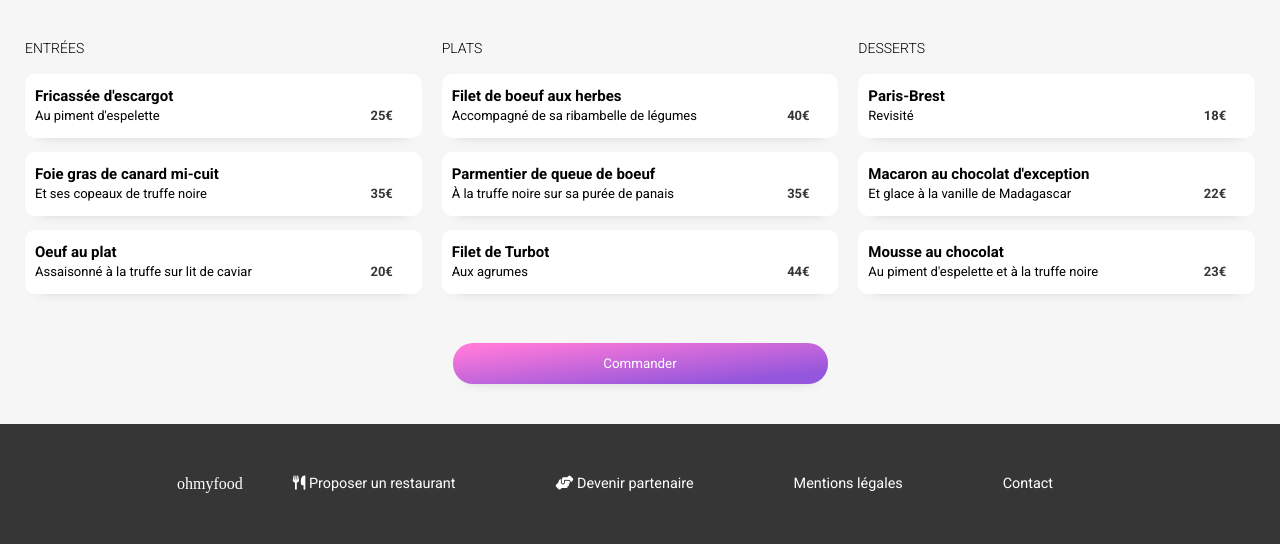
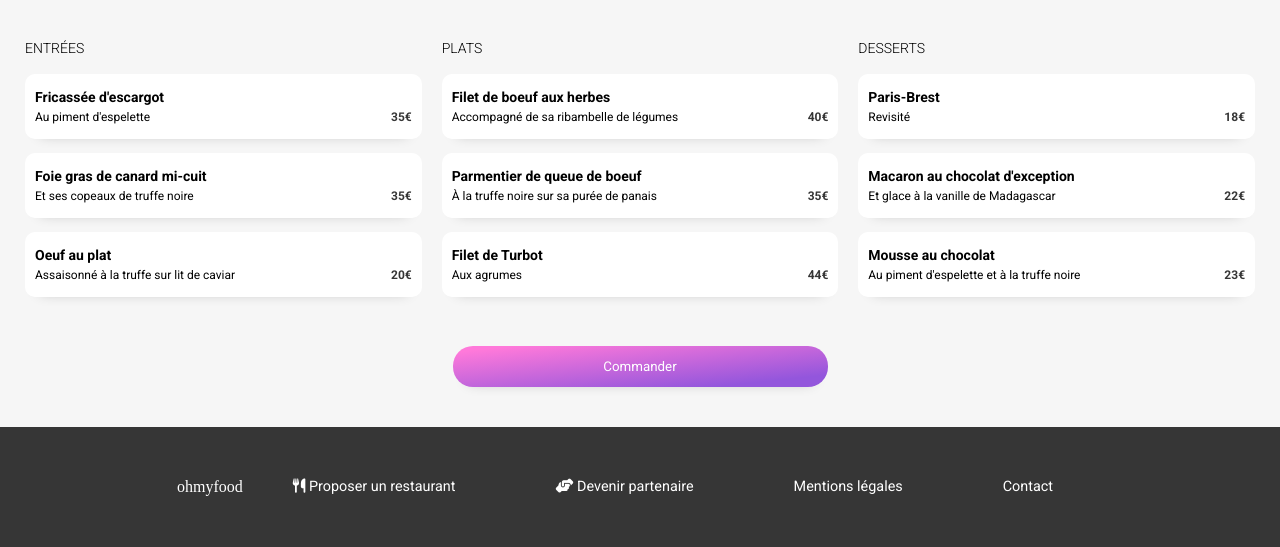
Before and after one commit to flaviebrct/Bourcet_Flavie_1_code__032022, a website: page palettedugout.html in a window 1280 px wide. Shown: the part 404-951 px from the top of the page. Drawn offline with Linux system fonts and the light colour scheme; a web font is replaced by a local one.

Commit message:
ajout animations page menu + loader

```diff
--- a/palettedugout.html
+++ b/palettedugout.html
@@ -32,95 +32,148 @@
 
             <div class="menu__title">
                 <h2 class="logo__font">La palette du goût</h2>
+                <div class="card__icon">
                     <i class="fa-regular fa-heart heart"></i>
+                    <i class="fa-solid fa-heart heart__full"></i>
+                </div>
             </div>
             <div class="menu__step">
 
-                <div class="menu__step--starter">
+                <section class="menu__step--starter">
 
                     <h3>Entrées</h3>
 
+
                     <div class="menu__recipe">
+                        <div class="menu__recipe--container">
+                            <div class="menu__details">
                                 <p class="bold">Fricassée d'escargot</p>
-                        <div class="menu__details">
-                            <p>Au piment d'espelette</p>
-                            <p class="menu__price">25€</p>
+                                <p class="description">Au piment d'espelette</p>
+                            </div>
+                            <p class="menu__price">35€</p>
+                        </div>
+                        <div class="checked">
+                            <i class="fa-solid fa-circle-check"></i>
                         </div>
                     </div>
 
                     <div class="menu__recipe">
+                        <div class="menu__recipe--container">
+                            <div class="menu__details">
                                 <p class="bold">Foie gras de canard mi-cuit</p>
-                        <div class="menu__details">
-                            <p>Et ses copeaux de truffe noire</p>
+                                <p class="description">Et ses copeaux de truffe noire</p>
+                            </div>
                             <p class="menu__price">35€</p>
+                        </div>
+                        <div class="checked">
+                            <i class="fa-solid fa-circle-check"></i>
                         </div>
                     </div>
 
                     <div class="menu__recipe">
+                        <div class="menu__recipe--container">
+                            <div class="menu__details">
                                 <p class="bold">Oeuf au plat</p>
-                        <div class="menu__details">
-                            <p>Assaisonné à la truffe sur lit de caviar</p>
+                                <p class="description">Assaisonné à la truffe sur lit de caviar</p>
+                            </div>
                             <p class="menu__price">20€</p>
                         </div>
+                        <div class="checked">
+                            <i class="fa-solid fa-circle-check"></i>
                         </div>
                     </div>
+                </section>
 
-                <div class="menu__step--dish">
+                <section class="menu__step--dish">
                     <h3>Plats</h3>
 
 
                     <div class="menu__recipe">
+                        <div class="menu__recipe--container">
+
+                            <div class="menu__details">
                                 <p class="bold">Filet de boeuf aux herbes</p>
-                        <div class="menu__details">
-                            <p>Accompagné de sa ribambelle de légumes</p>
+                                <p class="description">Accompagné de sa ribambelle de légumes</p>
+                            </div>
                             <p class="menu__price">40€</p>
+                        </div>
+                        <div class="checked">
+                            <i class="fa-solid fa-circle-check"></i>
                         </div>
                     </div>
 
                     <div class="menu__recipe">
+                        <div class="menu__recipe--container">
+                            <div class="menu__details">
                                 <p class="bold">Parmentier de queue de boeuf</p>
-                        <div class="menu__details">
-                            <p>À la truffe noire sur sa purée de panais</p>
+                                <p class="description">À la truffe noire sur sa purée de panais</p>
+                            </div>
                             <p class="menu__price">35€</p>
                         </div>
-                    </div>
-                    <div class="menu__recipe">
-                        <p class="bold">Filet de Turbot</p>
-                        <div class="menu__details">
-                            <p>Aux agrumes</p>
-                            <p class="menu__price">44€</p>
-                        </div>
+                        <div class="checked">
+                            <i class="fa-solid fa-circle-check"></i>
                         </div>
                     </div>
 
-                <div class="menu__step--dessert">
+
+                    <div class="menu__recipe">
+                        <div class="menu__recipe--container">
+                            <div class="menu__details">
+                                <p class="bold">Filet de Turbot</p>
+                                <p class="description">Aux agrumes</p>
+                            </div>
+                            <p class="menu__price">44€</p>
+                        </div>
+                        <div class="checked">
+                            <i class="fa-solid fa-circle-check"></i>
+                        </div>
+                    </div>
+                </section>
+
+                <section class="menu__step--dessert">
                     <h3>Desserts</h3>
 
 
                     <div class="menu__recipe">
+                        <div class="menu__recipe--container">
+                            <div class="menu__details">
                                 <p class="bold">Paris-Brest</p>
-                        <div class="menu__details">
-                            <p>Revisité</p>
+                                <p class="description">Revisité</p>
+                            </div>
                             <p class="menu__price">18€</p>
+                        </div>
+                        <div class="checked">
+                            <i class="fa-solid fa-circle-check"></i>
                         </div>
                     </div>
 
                     <div class="menu__recipe">
-                        <p class="bold">Macaron au chocolat d'exception</p>
+                        <div class="menu__recipe--container">
                             <div class="menu__details">
-                            <p>Et glace à la vanille de Madagascar</p>
+                                <p class="bold description">Macaron au chocolat d'exception</p>
+                                <p class="description">Et glace à la vanille de Madagascar</p>
+                            </div>
                             <p class="menu__price">22€</p>
+                        </div>
+                        <div class="checked">
+                            <i class="fa-solid fa-circle-check"></i>
                         </div>
                     </div>
 
                     <div class="menu__recipe">
+                        <div class="menu__recipe--container">
+                            <div class="menu__details">
                                 <p class="bold">Mousse au chocolat</p>
-                        <div class="menu__details">
-                            <p>Au piment d'espelette et à la truffe noire</p>
+                                <p class="description">Au piment d'espelette et à la truffe noire</p>
+                            </div>
                             <p class="menu__price">23€</p>
                         </div>
+                        <div class="checked">
+                            <i class="fa-solid fa-circle-check"></i>
                         </div>
                     </div>
+
+                </section>
             </div>
 
             <div class="btn__wrapper">
--- a/sass/layout/_loader.scss
+++ b/sass/layout/_loader.scss
@@ -17,9 +17,7 @@
     justify-content: center;
     align-items: center;
 
-    animation: loader 0.5s;
-    animation-delay: 2.5s;
-    animation-fill-mode: both;
+    animation: loader 0.5s 2.5s both;
     z-index: 50;
 
     .letter {
--- a/sass/pages/_menu.scss
+++ b/sass/pages/_menu.scss
@@ -54,24 +54,59 @@ img {
     }
 
     &__recipe {
+        display: flex;
+        align-items: center;
+        justify-content: space-between;
         background-color: white;
         border-radius: 10px;
-        padding: 12px 10px;
+        overflow: hidden;
+
         margin: 14px 0px;
         line-height: 20px;
+
         @include shadow;
+
+
+
+        &--container {
+            padding: 12px 10px;
+            width: 100%;
+            display: flex;
+            align-items: flex-end;
+            justify-content: space-between;
+            overflow: hidden;
+        }
 
         p {
             margin: 0px;
-            font-size: 13px;
+            font-size: 12px;
 
             :not(.bold) {
                 font-weight: 100;
             }
 
             &.bold {
-                font-size: 15px;
+                font-size: 14px;
+            }
 
+        }
+
+        .checked {
+            display: flex;
+            justify-content: center;
+            align-items: center;
+            color: white;
+            background-color: $tertiary;
+            width: 70px;
+            height: 65px;
+            font-size: 20px;
+            margin-right: -13rem;
+            transition: margin 0.5s;
+
+            i {
+                transform: rotate(90deg);
+                transition: transform 0.5s;
+                transition-delay: 0.2s;
             }
 
         }
@@ -85,14 +120,16 @@ img {
 
     &__details {
         display: flex;
-        justify-content: space-between;
-        padding-right: 5%;
 
-        p:not(.menu__price) {
-            white-space: nowrap;
-            overflow: hidden;
-            text-overflow: ellipsis;
-        }
+        flex-direction: column;
+        overflow: hidden;
+
+
+        .description {
+        white-space: nowrap;
+        overflow: hidden;
+        text-overflow: ellipsis;}
+
     }
 
     .btn__wrapper {
@@ -102,6 +139,38 @@ img {
 
 }
 
+/* --- animations --- */
+
+.menu__recipe {
+    animation: fade 2s 1 forwards;
+    opacity: 0%;
+}
+
+.menu__recipe:nth-of-type(1) {
+    animation-delay: 0.5s;
+}
+
+.menu__recipe:nth-of-type(2) {
+    animation-delay: 0.7s;
+}
+
+.menu__recipe:nth-of-type(3) {
+    animation-delay: 0.9s;
+}
+
+.menu__recipe:hover .checked {
+    margin-right: 0px;
+
+    i {
+        transform: rotate(360deg);
+    }
+
+}
+
+
+
+
+/* --- media queries --- */
 @media screen and (min-width: 1024px) {
 
     img {
@@ -119,9 +188,11 @@ img {
             display: flex;
             justify-content: space-around;
 
-            &--starter, &--dish, &--dessert {
+            &--starter,
+            &--dish,
+            &--dessert {
                 height: 100%;
-                width: 100%;
+                width: 450px;
                 padding: 10px;
             }
         }
--- a/sass/utils/_animations.scss
+++ b/sass/utils/_animations.scss
@@ -10,3 +10,14 @@
         transform: rotate(1turn);
     }
 }
+
+@keyframes fade {
+    from {
+        transform: translateY(10px);
+    }
+
+    to {
+        transform: translateY(0px);
+        opacity: 100%;
+    }
+}
```
Also changed, not shown: css/style.css, 1 other file. Lines whose indentation alone changed are shown as unchanged.
